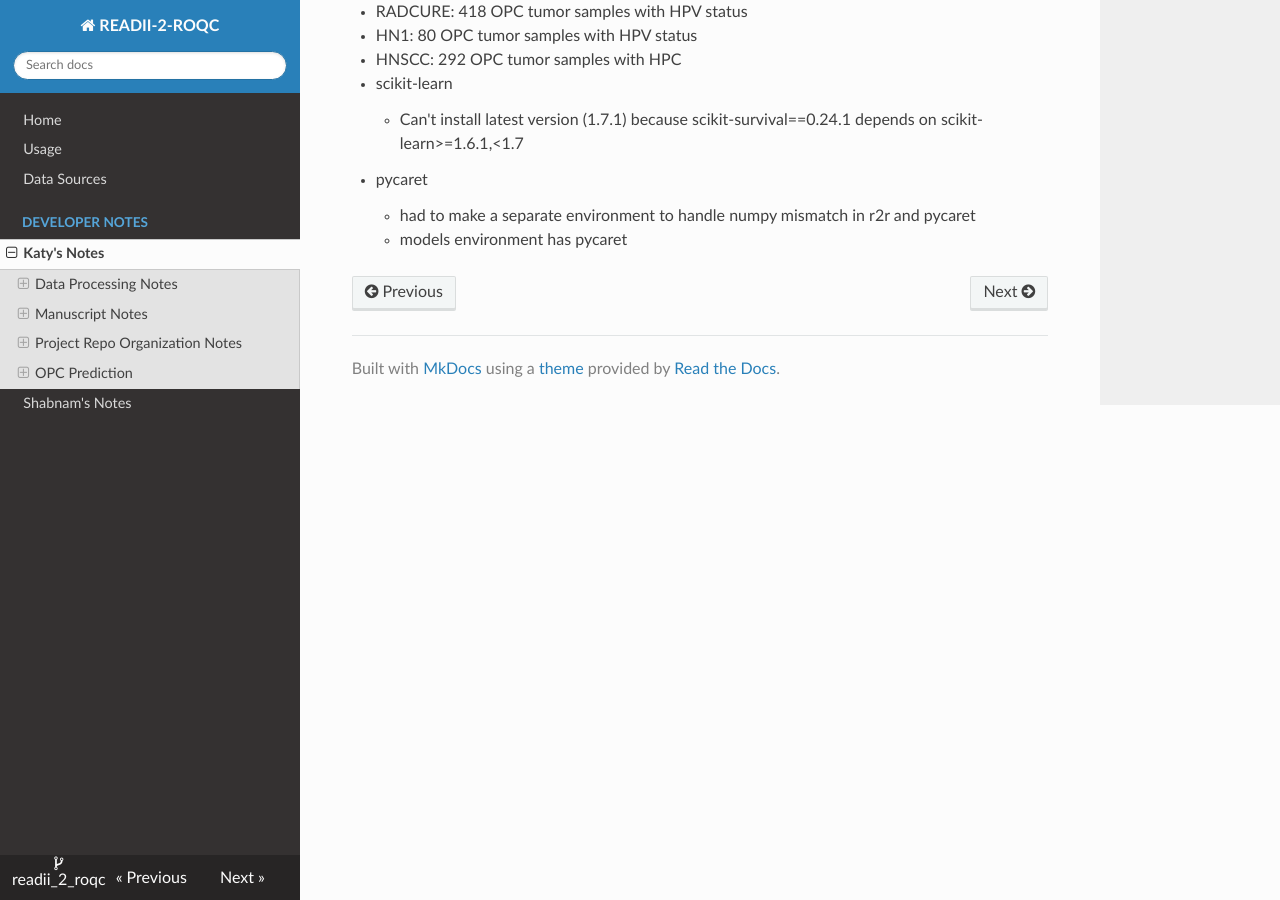
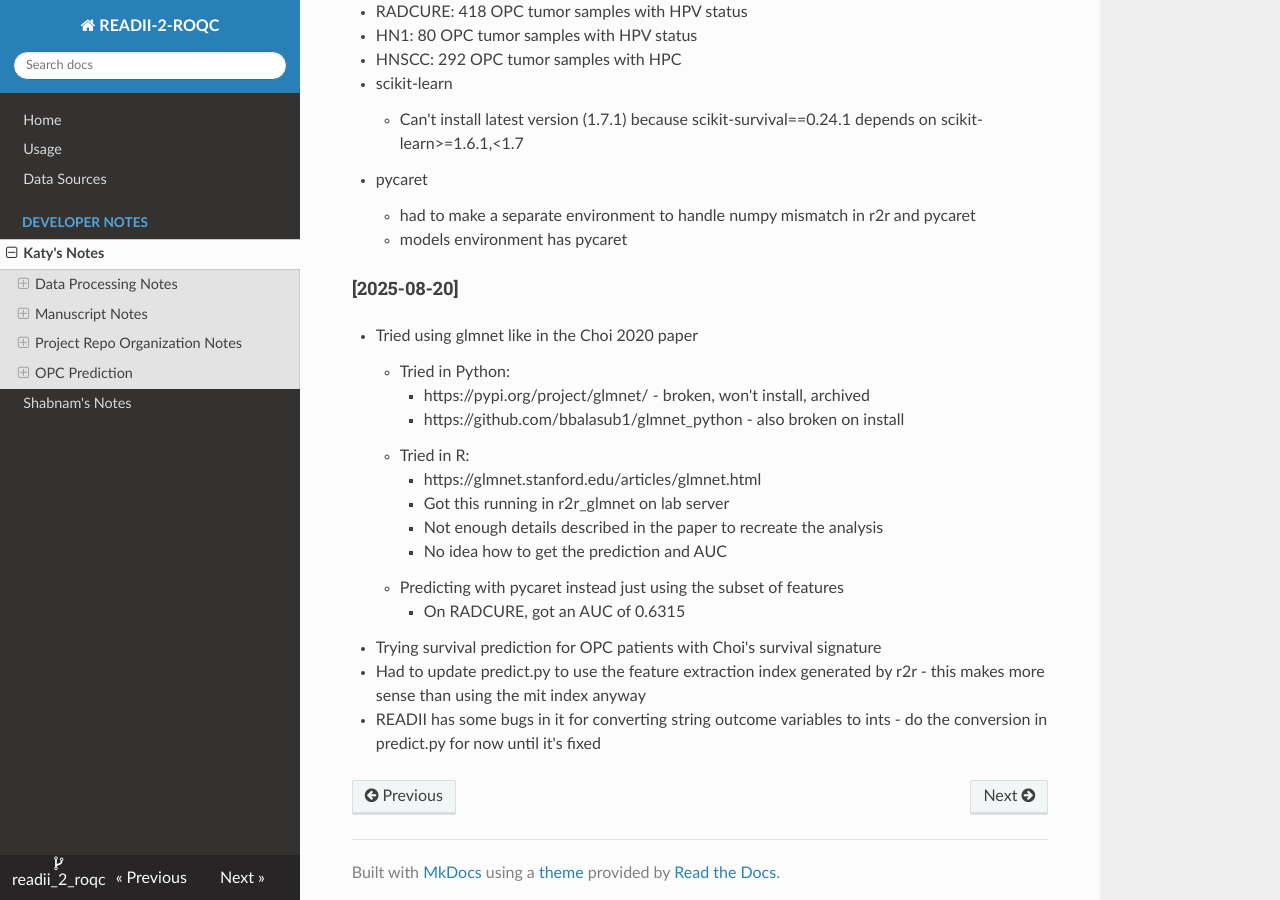
Before and after one commit to bhklab/readii_2_roqc, an MkDocs documentation site: the page built from docs/devnotes/katy_notes.md, in a window 1280 px wide and 900 px high, scrolled down 8938 px. Built offline with MkDocs 1.6.1, drawn with Linux system fonts in a browser that asks for light colours; nearby versions of some CDN libraries.

Commit message:
docs: august 20 notes

```diff
--- a/docs/devnotes/katy_notes.md
+++ b/docs/devnotes/katy_notes.md
@@ -364,3 +364,22 @@ dev_binary_prediction.ipynb
 * pycaret
     * had to make a separate environment to handle numpy mismatch in r2r and pycaret
     * models environment has pycaret
+
+
+#### [2025-08-20]
+* Tried using glmnet like in the Choi 2020 paper
+    * Tried in Python:
+        * https://pypi.org/project/glmnet/ - broken, won't install, archived
+        * https://github.com/bbalasub1/glmnet_python - also broken on install
+    * Tried in R:
+        * https://glmnet.stanford.edu/articles/glmnet.html
+        * Got this running in r2r_glmnet on lab server
+        * Not enough details described in the paper to recreate the analysis
+        * No idea how to get the prediction and AUC
+    * Predicting with pycaret instead just using the subset of features
+        * On RADCURE, got an AUC of 0.6315
+
+* Trying survival prediction for OPC patients with Choi's survival signature
+
+* Had to update predict.py to use the feature extraction index generated by r2r - this makes more sense than using the mit index anyway
+* READII has some bugs in it for converting string outcome variables to ints - do the conversion in predict.py for now until it's fixed
```
